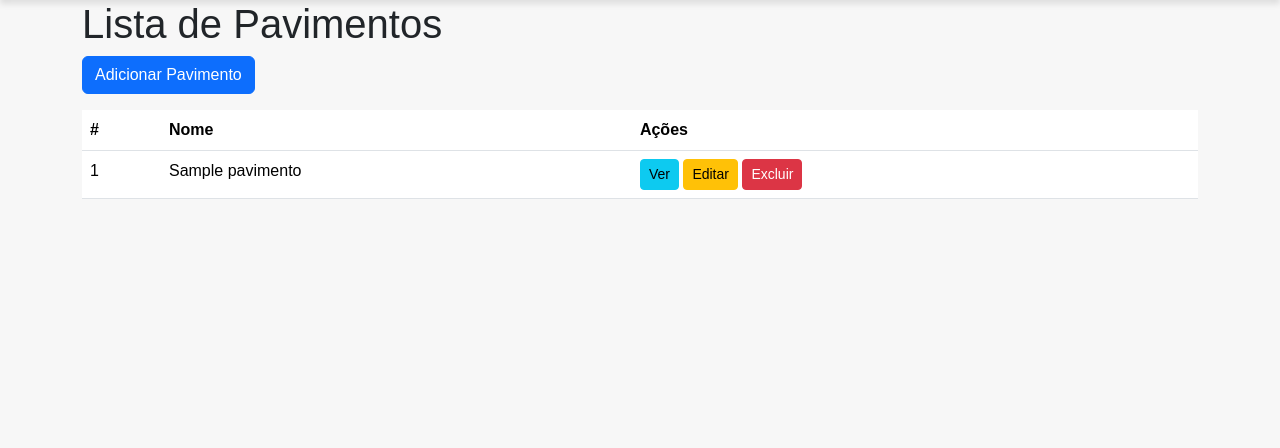
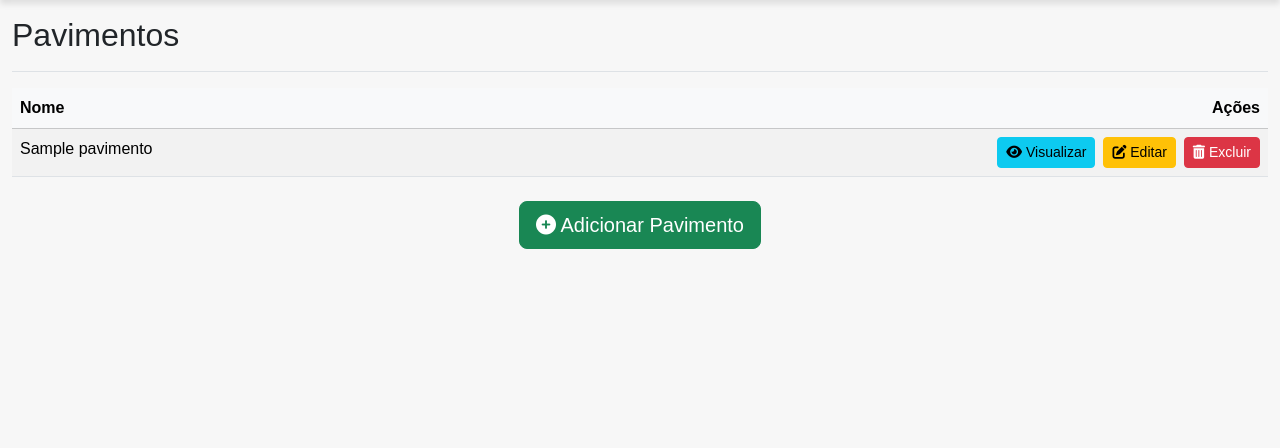
Before and after one commit to Shakens/PROJETO_CRUD, a Django app: page /pavimentos/ in a window 1280 px wide. Shown: the part 69-517 px from the top of the page. Run offline with Django 5.2, Linux system fonts and the light colour scheme; tables that the repository leaves empty hold one stand-in row (values such as "Sample post").

Commit message:
Alterações em botão, variaveis, tamanho de tela do templates de Pavimento

```diff
--- a/clima/templates/clima/Pavimento/pavimento_list.html
+++ b/clima/templates/clima/Pavimento/pavimento_list.html
@@ -3,34 +3,52 @@
 {% block page_title %}Lista de Pavimentos{% endblock %}
 
 {% block content %}
-    <div class="container">
-        <h1>Lista de Pavimentos</h1>
-        <a href="{% url 'pavimento_create' %}" class="btn btn-primary mb-3">Adicionar Pavimento</a>
-        <table class="table">
-            <thead>
+  <div class="table-responsive">
+    <div class="d-flex justify-content-between flex-wrap flex-md-nowrap align-items-center pt-3 pb-2 mb-3 border-bottom">
+      <h1 class="h2">Pavimentos</h1>
+    </div>
+
+    {% if pavimentos %}
+      <table class="table table-striped">
+        <thead class="table-light">
           <tr>
-                    <th>#</th>
-                    <th>Nome</th>
-                    <th>Ações</th>
+            <th scope="col">Nome</th>
+            <th scope="col" class="text-end">Ações</th>
           </tr>
         </thead>
         <tbody>
           {% for pavimento in pavimentos %}
             <tr>
-                    <td>{{ pavimento.id }}</td>
               <td>{{ pavimento.nome }}</td>
-                    <td>
-                        <a href="{% url 'pavimento_detail' pavimento.id %}" class="btn btn-info btn-sm">Ver</a>
-                        <a href="{% url 'pavimento_update' pavimento.id %}" class="btn btn-warning btn-sm">Editar</a>
-                        <a href="{% url 'pavimento_delete' pavimento.id %}" class="btn btn-danger btn-sm">Excluir</a>
+              <td class="text-end">
+                <div class="d-flex justify-content-end gap-2">
+                  <a href="{% url 'pavimento_detail' pavimento.id %}" class="btn btn-sm btn-info">
+                    <i class="fas fa-eye"></i> Visualizar
+                  </a>
+                  <a href="{% url 'pavimento_update' pavimento.id %}" class="btn btn-sm btn-warning">
+                    <i class="fas fa-edit"></i> Editar
+                  </a>
+                  <a href="{% url 'pavimento_delete' pavimento.id %}" class="btn btn-sm btn-danger">
+                    <i class="fas fa-trash-alt"></i> Excluir
+                  </a>
+                </div>
               </td>
             </tr>
           {% empty %}
             <tr>
-                    <td colspan="3" class="text-center">Nenhum pavimento encontrado.</td>
+              <td colspan="2" class="text-center">Nenhum pavimento encontrado.</td>
             </tr>
           {% endfor %}
         </tbody>
       </table>
+    {% else %}
+      <p>Não há pavimentos cadastrados.</p>
+    {% endif %}
+
+    <div class="d-flex justify-content-center mt-4">
+      <a href="{% url 'pavimento_create' %}" class="btn btn-lg btn-success">
+        <i class="fas fa-plus-circle"></i> Adicionar Pavimento
+      </a>
+    </div>
   </div>
 {% endblock %}
--- a/setup/settings.py
+++ b/setup/settings.py
@@ -92,7 +92,7 @@ DATABASES = {
         'ENGINE': 'django.db.backends.mysql',
         'NAME': 'mydb',
         'USER': 'root',
-        'PASSWORD': 'admin',
+        'PASSWORD': 'Brunna@2020*',
         'HOST': 'localhost',  # ou o endereço do seu servidor de banco
         'PORT': '3306',  # geralmente é a porta padrão do MySQL
     }
```
Also changed, not shown: clima/templates/clima/Pavimento/pavimento_delete.html (+12 -10 lines), clima/templates/clima/Pavimento/pavimento_detail.html (+28 -11 lines), clima/templates/clima/Pavimento/pavimento_form.html (+5 -10 lines), clima/migrations/0002_alter_sensorlogico_sensor_fisico_and_more.py (deleted), 1 other file. Lines whose indentation alone changed are shown as unchanged.
